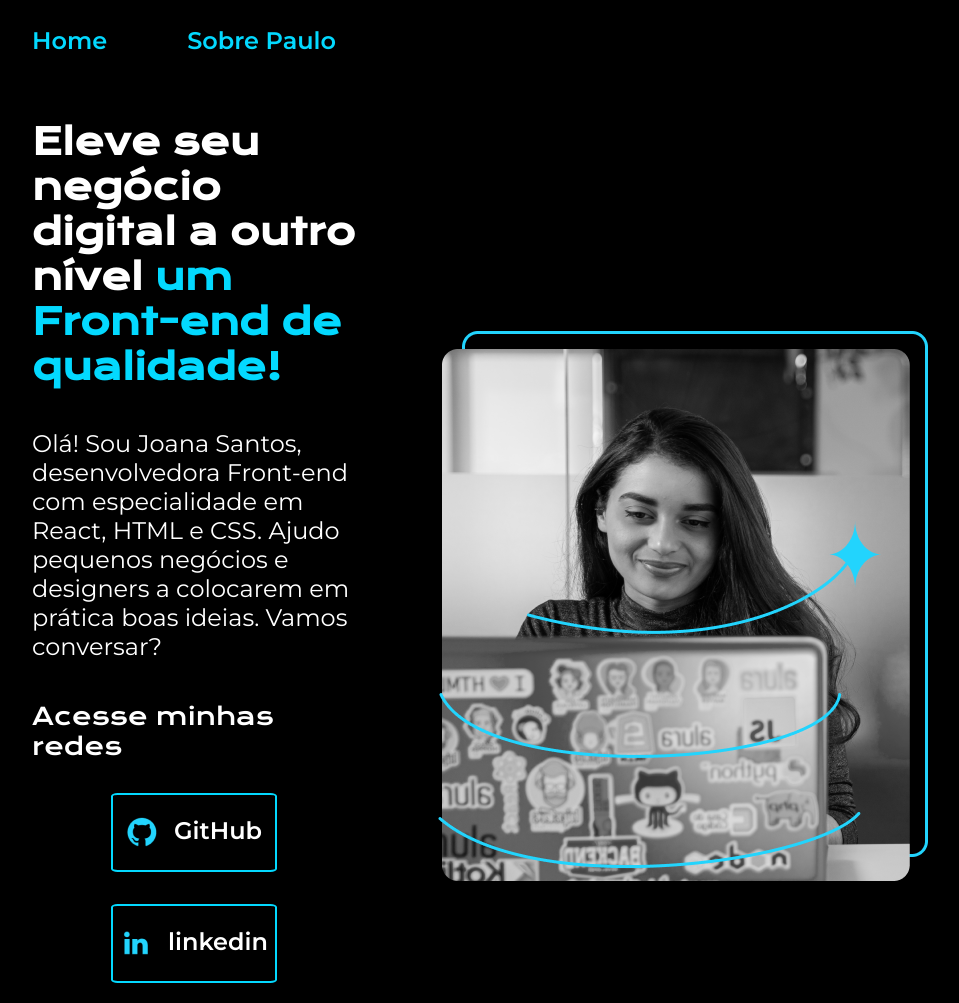
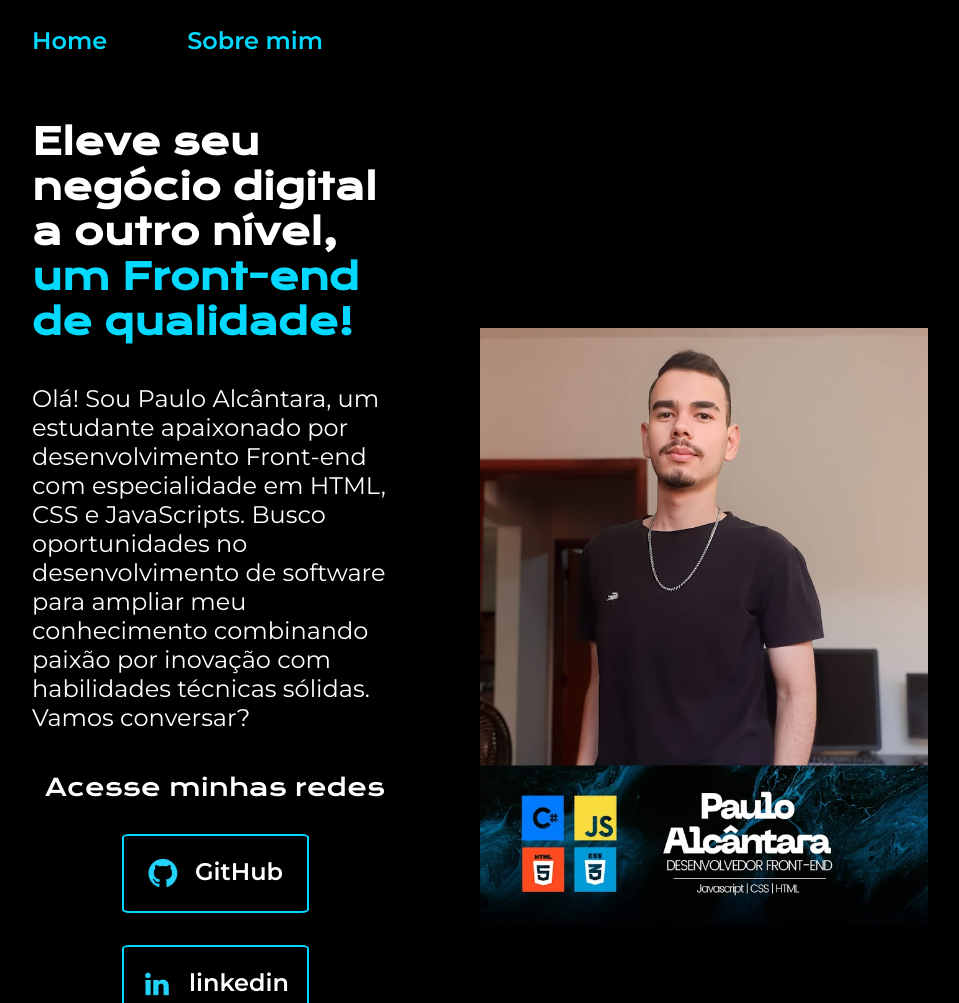
Before and after one commit to PauloAlcantara1/portfolio, a plain HTML site: page index.html in a window 1280 px wide. Shown: the top 1003 px of the page, without its empty margins (160-1119 px from the left). Drawn offline with nearby package versions, Linux system fonts and the light colour scheme.

Commit message:
Atualizei meu portfolio

```diff
--- a/Styles.css/Style.css
+++ b/Styles.css/Style.css
@@ -109,7 +109,7 @@ body {
     background-color: var(--cor-holver) ;
 }
 .apresentaca__imagem{
-    width: 50%;
+        width: 50%;
 
 }
 
--- a/index.html
+++ b/index.html
@@ -11,14 +11,13 @@
             <header class="cabecalho">
                 <nav class="cabecalho__menu">
                     <a class="cabecalho__menu__link" href="index.html"> Home </a>
-                    <a class="cabecalho__menu__link" href="about.html"> Sobre Paulo</a>
+                    <a class="cabecalho__menu__link" href="about.html"> Sobre mim</a>
                 </nav>
             </header>
     <main class="apresentacao">
         <selection class="apresentacao__conteudo">
-            <h1 class="apresentacao__conteudo__titulo">Eleve seu negócio digital a outro nível <strong class="Titulo-destaque"> um Front-end de qualidade!</strong></h1>
-            <p class="apresentacao__conteudo__texto">Olá! Sou Joana Santos, desenvolvedora Front-end com especialidade em  React, HTML e CSS. Ajudo pequenos
-             negócios e designers a colocarem em prática boas ideias. Vamos conversar?</p>
+            <h1 class="apresentacao__conteudo__titulo">Eleve seu negócio digital a outro nível, <strong class="Titulo-destaque"> um Front-end de qualidade!</strong></h1>
+            <p class="apresentacao__conteudo__texto">Olá! Sou Paulo Alcântara, um estudante apaixonado por desenvolvimento Front-end com especialidade em  HTML, CSS e JavaScripts. Busco oportunidades no desenvolvimento de software para ampliar meu conhecimento combinando paixão por inovação com habilidades técnicas sólidas. Vamos conversar?</p>
              <div class="botoes">
                 <h2 class="apresentacao__link__subtitulo">Acesse minhas redes</h2>
                     <a class="botao__link" href="https://Github.com/PauloAlcantara1">
@@ -37,7 +36,7 @@
 
             </div>
         </selection>
-        <img class = "Paulo.jpg" src="./assets/imagemhub.png" alt="Foto da Joana Santos Programando">
+        <img class = "apresentaca__imagem" src="./assets/Paulo.jpg" alt="Foto do cartão de visita de Paulo Alcântara">
     </main>
     <footer class="rodape">
         <p>Desenvolvido por Paulo Alcantara.</p>
```
Also changed, not shown: about.html (+4 -3 lines), assets/imagemhub.png (deleted).
